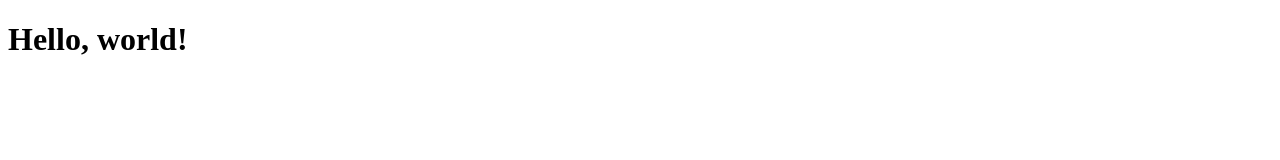
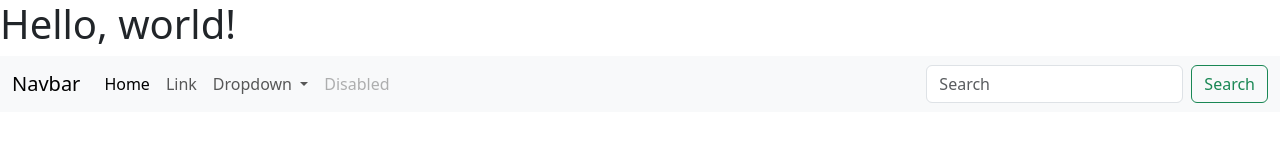
Before and after one commit to beatak777/Bootstrap-Portfolio, a plain HTML site: page index.html in a window 1280 px wide. Drawn offline with nearby package versions, Linux system fonts and the light colour scheme.

Commit message:
added navbar and started to add the bootstrap links too

```diff
--- a/index.html
+++ b/index.html
@@ -1,11 +1,60 @@
 <!doctype html>
 <html lang="en">
-  <head>
+
+<head>
     <meta charset="utf-8">
     <meta name="viewport" content="width=device-width, initial-scale=1">
+    <link href="https://cdn.jsdelivr.net/npm/bootstrap@5.3.2/dist/css/bootstrap.min.css" rel="stylesheet" integrity="sha384-T3c6CoIi6uLrA9TneNEoa7RxnatzjcDSCmG1MXxSR1GAsXEV/Dwwykc2MPK8M2HN" crossorigin="anonymous">
     <title>Bootstrap demo</title>
-  </head>
-  <body>
+</head>
+
+<body>
     <h1>Hello, world!</h1>
-  </body>
+
+
+    <!-- Navigation -->
+    <nav class="navbar navbar-expand-lg bg-body-tertiary">
+        <div class="container-fluid">
+            <a class="navbar-brand" href="#">Navbar</a>
+            <button class="navbar-toggler" type="button" data-bs-toggle="collapse"
+                data-bs-target="#navbarSupportedContent" aria-controls="navbarSupportedContent" aria-expanded="false"
+                aria-label="Toggle navigation">
+                <span class="navbar-toggler-icon"></span>
+            </button>
+            <div class="collapse navbar-collapse" id="navbarSupportedContent">
+                <ul class="navbar-nav me-auto mb-2 mb-lg-0">
+                    <li class="nav-item">
+                        <a class="nav-link active" aria-current="page" href="#">Home</a>
+                    </li>
+                    <li class="nav-item">
+                        <a class="nav-link" href="#">Link</a>
+                    </li>
+                    <li class="nav-item dropdown">
+                        <a class="nav-link dropdown-toggle" href="#" role="button" data-bs-toggle="dropdown"
+                            aria-expanded="false">
+                            Dropdown
+                        </a>
+                        <ul class="dropdown-menu">
+                            <li><a class="dropdown-item" href="#">Action</a></li>
+                            <li><a class="dropdown-item" href="#">Another action</a></li>
+                            <li>
+                                <hr class="dropdown-divider">
+                            </li>
+                            <li><a class="dropdown-item" href="#">Something else here</a></li>
+                        </ul>
+                    </li>
+                    <li class="nav-item">
+                        <a class="nav-link disabled" aria-disabled="true">Disabled</a>
+                    </li>
+                </ul>
+                <form class="d-flex" role="search">
+                    <input class="form-control me-2" type="search" placeholder="Search" aria-label="Search">
+                    <button class="btn btn-outline-success" type="submit">Search</button>
+                </form>
+            </div>
+        </div>
+    </nav>
+
+</body>
+
 </html>
```
